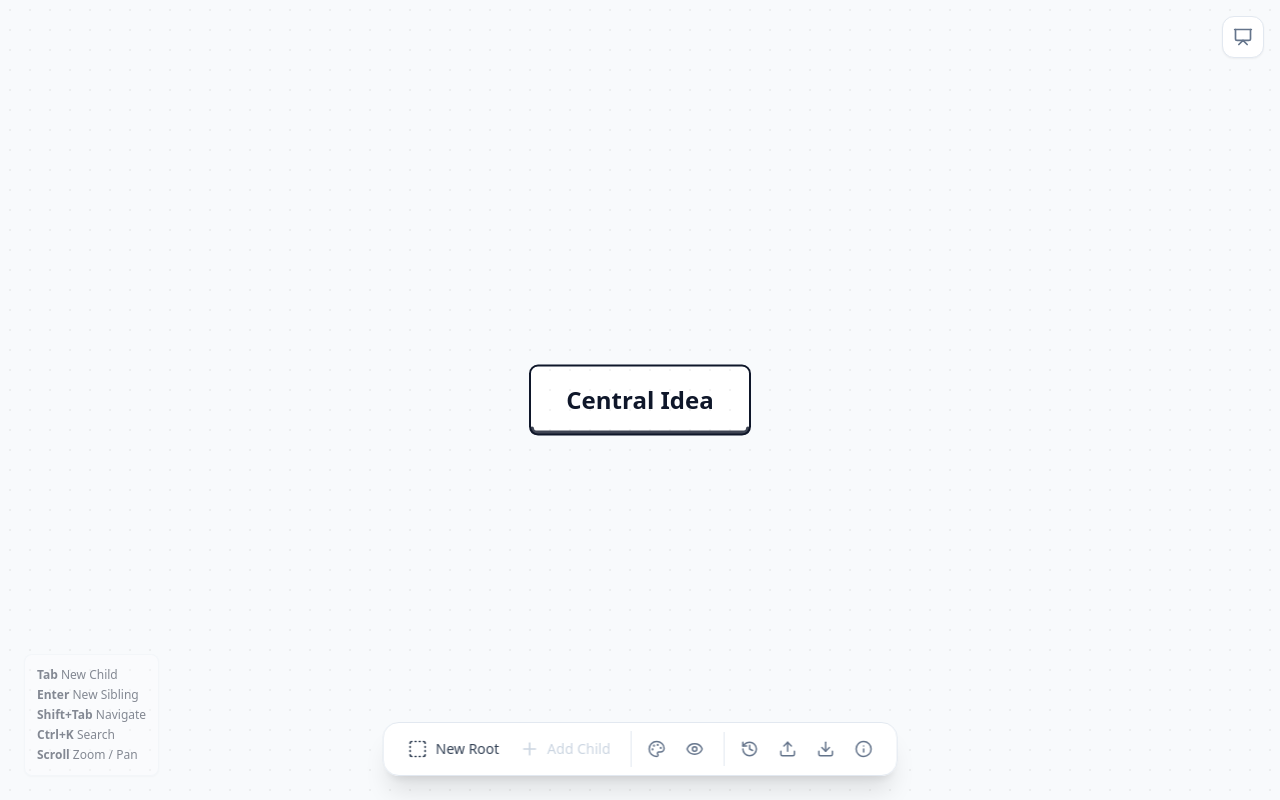
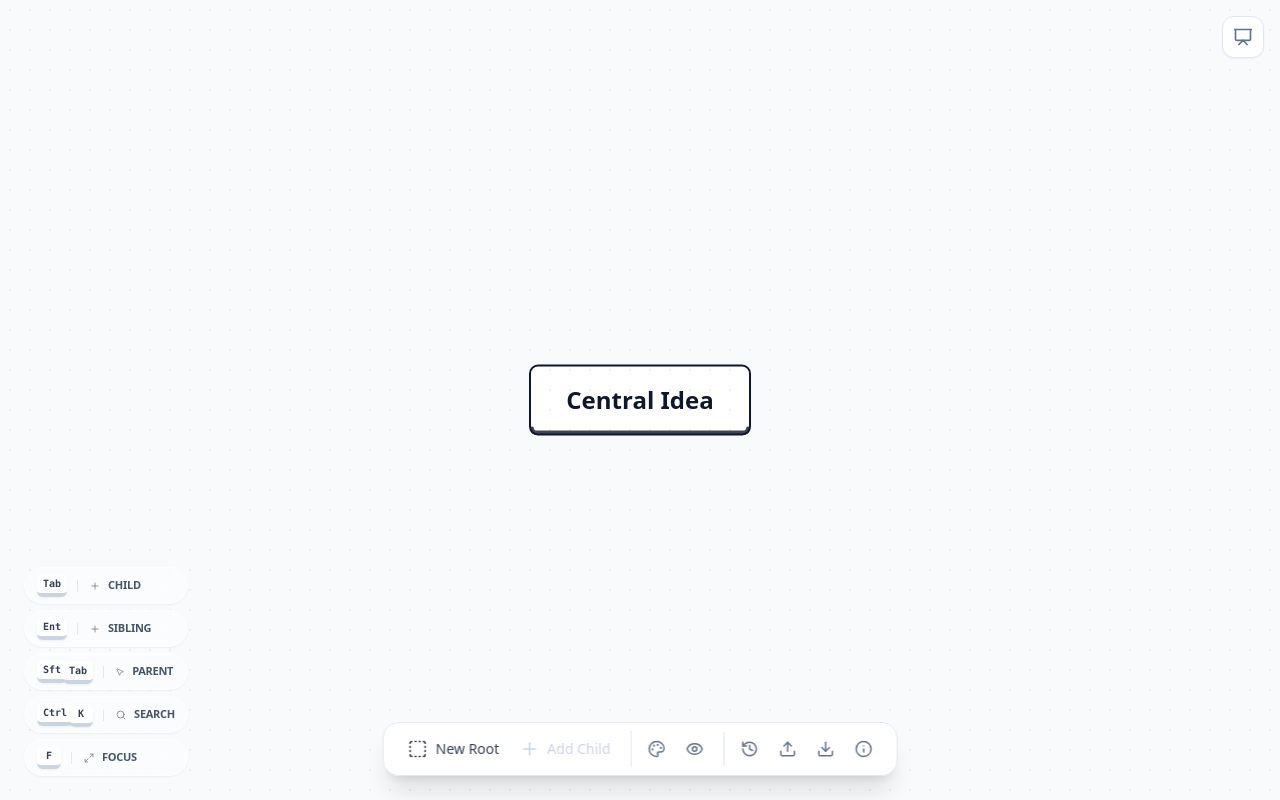
Before and after one commit to josevschmidt/mentalmap, a React (Vite) app: page / in a window 1280 px wide. Built offline with nearby package versions, Linux system fonts and the light colour scheme.

Commit message:
feat: add videogame-style keyboard shortcut hints to UI
- Created ShortcutHints component with 3D button styling
- Integrated ShortcutHints into App.tsx
- Removed legacy text-based instruction overlay

```diff
--- a/App.tsx
+++ b/App.tsx
@@ -10,6 +10,8 @@ import { HistoryPanel } from './components/HistoryPanel';
 import { ExportModal } from './components/ExportModal';
 import { SearchModal } from './components/SearchModal';
 import { NotesPanel } from './components/NotesPanel';
+import { ShortcutHints } from './components/ShortcutHints';
+
 
 function App() {
   const [nodes, setNodes] = useState<MindMapNode[]>(INITIAL_NODES);
@@ -422,17 +424,7 @@ function App() {
       )}
 
       {/* Instructions Overlay */}
-      {!isPresenterMode && (
-        <div className="absolute bottom-6 left-6 z-40 text-xs font-medium opacity-50 hover:opacity-100 transition-opacity pointer-events-none select-none hidden md:block">
-          <div className="bg-white/50 backdrop-blur-sm p-3 rounded-lg border border-slate-200/50 shadow-sm space-y-1">
-            <div><span className="font-bold">Tab</span> New Child</div>
-            <div><span className="font-bold">Enter</span> New Sibling</div>
-            <div><span className="font-bold">Shift+Tab</span> Navigate</div>
-            <div><span className="font-bold">Ctrl+K</span> Search</div>
-            <div><span className="font-bold">Scroll</span> Zoom / Pan</div>
-          </div>
-        </div>
-      )}
+      {!isPresenterMode && <ShortcutHints />}
 
       <MindMapCanvas
         nodes={nodes}
--- /dev/null
+++ b/components/ShortcutHints.tsx
@@ -0,0 +1,70 @@
+import React from 'react';
+import { Search, MousePointer2, Plus, CornerDownRight, Maximize2 } from 'lucide-react';
+
+interface KeyProps {
+  children: React.ReactNode;
+  className?: string;
+}
+
+const Key: React.FC<KeyProps> = ({ children, className = "" }) => (
+  <kbd className={`
+    inline-flex items-center justify-center px-1.5 py-0.5
+    bg-white border-b-4 border-slate-300 rounded-md
+    text-[10px] font-bold text-slate-700 font-mono
+    shadow-sm min-w-[24px]
+    ${className}
+  `}>
+    {children}
+  </kbd>
+);
+
+const HintItem: React.FC<{ icon: React.ReactNode, keys: string[], label: string }> = ({ icon, keys, label }) => (
+  <div className="flex items-center gap-2 px-3 py-1.5 bg-white/40 backdrop-blur-md border border-white/50 rounded-full shadow-sm group hover:bg-white/60 transition-all duration-300">
+    <div className="flex -space-x-1">
+      {keys.map((k, i) => (
+        <Key key={i} className={i > 0 ? "transform translate-y-[1px]" : ""}>{k}</Key>
+      ))}
+    </div>
+    <div className="h-3 w-px bg-slate-200 mx-0.5" />
+    <div className="flex items-center gap-1.5 text-slate-600">
+      <span className="scale-75 opacity-70 group-hover:opacity-100 group-hover:scale-90 transition-all">
+        {icon}
+      </span>
+      <span className="text-[11px] font-semibold tracking-tight uppercase">{label}</span>
+    </div>
+  </div>
+);
+
+export const ShortcutHints: React.FC = () => {
+  return (
+    <div className="fixed bottom-6 left-6 z-40 flex flex-col gap-2 pointer-events-none select-none">
+      <div className="flex flex-col gap-1.5 transform hover:scale-[1.02] transition-transform duration-500 pointer-events-auto origin-bottom-left">
+        <HintItem
+          keys={['Tab']}
+          icon={<Plus size={14} />}
+          label="Child"
+        />
+        <HintItem
+          keys={['Ent']}
+          icon={<Plus size={14} className="rotate-90" />}
+          label="Sibling"
+        />
+        <HintItem
+          keys={['Sft', 'Tab']}
+          icon={<MousePointer2 size={12} />}
+          label="Parent"
+        />
+        <HintItem
+          keys={['Ctrl', 'K']}
+          icon={<Search size={14} />}
+          label="Search"
+        />
+        <HintItem
+          keys={['F']}
+          icon={<Maximize2 size={14} />}
+          label="Focus"
+        />
+      </div>
+    </div>
+  );
+};
```
